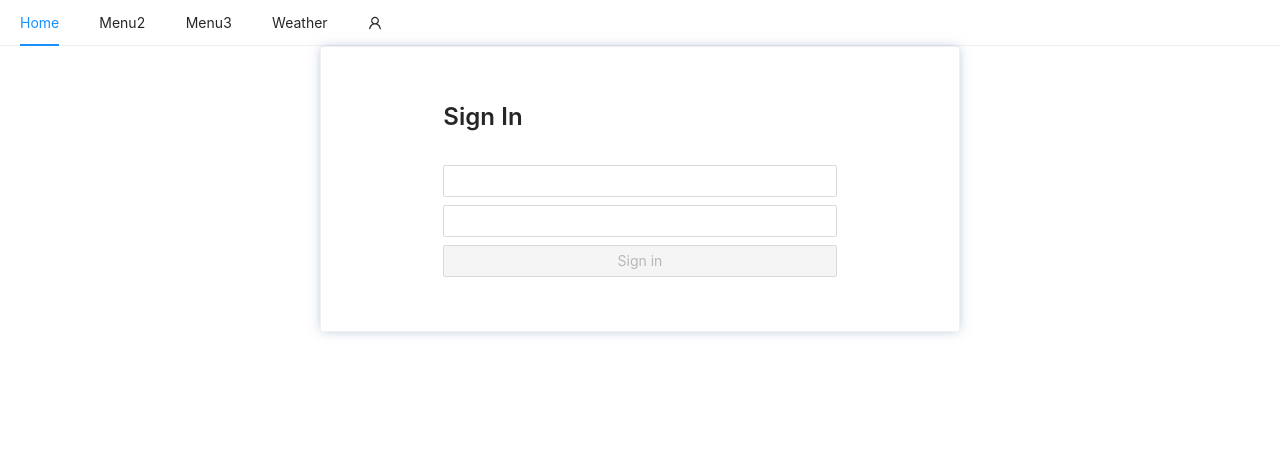
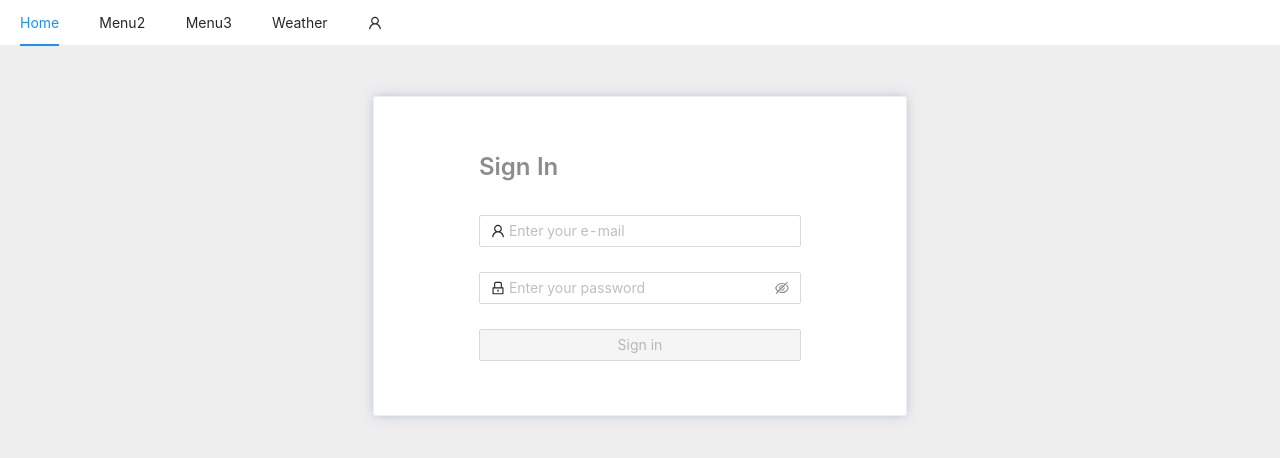
Before and after one commit to pawelpiatekProjects/fireUp, a React (Create React App) app: page /signIn in a window 1280 px wide. Shown: the top 458 px of the page. Built offline with nearby package versions, Linux system fonts and the light colour scheme.

Commit message:
added styles to Account

```diff
--- a/src/Components/Account/Account.tsx
+++ b/src/Components/Account/Account.tsx
@@ -1,42 +1,19 @@
-import React, {useContext, useEffect, useState} from "react";
+import React from "react";
 import TopNav from "../TopNav/TopNav";
-import axios from "axios";
 import {User} from '../../mocks/shared/interfaces';
-import {Row, Col, Card, Avatar} from 'antd';
-import {useHistory} from "react-router";
-import {PopUpContext} from "../../contexts/PopUpContext";
-import account from '../../assets/images/account.png';
+import {Row, Col, Card, Avatar, Divider, Typography} from 'antd';
+import {AccountWrapper,AccountCard} from './AccountStyles';
 
 const { Meta } = Card;
+const {Paragraph, Text} = Typography;
 
-const Account: React.FC = () => {
+interface Props {
+    userData: User
+}
 
-    const [userData, setUserData] = useState({} as User);
-    const history = useHistory();
-    const {onOpenPopUp} = useContext(PopUpContext);
-
-    const fetchUserData = async() => {
-        try {
-            const {data: {user}} = await axios.get<{user: User}>('/user');
-            console.log(user);
-            setUserData(user);
-        } catch (e) {
-            //TODO add error handling
-            console.log(e);
-            onOpenPopUp({
-                header: 'Authentication error',
-                message: 'Authentication data are invalid'
-            });
-            history.push('/signIn');
-        }
-    }
-
-    useEffect(() => {
-        fetchUserData();
-    }, []);
-
+const Account: React.FC<Props> = ({userData}) => {
     return (
-        <>
+        <AccountWrapper>
             <TopNav/>
             <Row>
                 <Col
@@ -46,24 +23,28 @@ const Account: React.FC = () => {
                     sm={{span: 20, offset: 2}}
                     xs={{span: 22, offset: 1}}
                 >
-
-                    <Card
-                        cover={
-                            <img
-                                alt="example"
-                                src={account}
-                            />
-                        }
-                    >
+                    <AccountCard loading={userData.login === undefined}>
                         <Meta
                             avatar={<Avatar src="https://zos.alipayobjects.com/rmsportal/ODTLcjxAfvqbxHnVXCYX.png" />}
-                            title={`Hi ${userData.login}`}
-                            description="This is the description"
+                            title={`Hi: ${userData.login}`}
                         />
-                    </Card>,
+                        <Divider/>
+                        <Paragraph>
+                            <Text strong>Name: </Text>
+                            {userData.name}
+                        </Paragraph>
+                        <Paragraph>
+                            <Text strong>Last name: </Text>
+                            {userData.lastName}
+                        </Paragraph>
+                        <Paragraph>
+                            <Text strong>E-mail: </Text>
+                            {userData.email}
+                        </Paragraph>
+                    </AccountCard>
                 </Col>
             </Row>
-        </>
+        </AccountWrapper>
     )
 };
 
--- /dev/null
+++ b/src/Components/Account/AccountController.tsx
@@ -0,0 +1,38 @@
+import React, {useContext, useEffect, useState} from "react";
+import Account from "./Account";
+import {User} from "../../mocks/shared/interfaces";
+import {useHistory} from "react-router";
+import {PopUpContext} from "../../contexts/PopUpContext";
+import axios from "axios";
+
+const AccountController: React.FC = () => {
+    const [userData, setUserData] = useState({} as User);
+    const history = useHistory();
+    const {onOpenPopUp} = useContext(PopUpContext);
+
+    const fetchUserData = async() => {
+        try {
+            const {data: {user}} = await axios.get<{user: User}>('/user');
+            console.log(user);
+            setUserData(user);
+        } catch (e) {
+            //TODO add error handling
+            console.log(e);
+            onOpenPopUp({
+                header: 'Authentication error',
+                message: 'Authentication data are invalid'
+            });
+            history.push('/signIn');
+        }
+    }
+
+    useEffect(() => {
+        fetchUserData();
+    }, []);
+
+    return (
+        <Account userData={userData}/>
+    )
+};
+
+export default AccountController;
--- /dev/null
+++ b/src/Components/Account/AccountStyles.ts
@@ -0,0 +1,13 @@
+import styled from "styled-components";
+import {Card} from 'antd';
+import * as variables from '../../assets/styles/variables';
+
+export const AccountWrapper = styled.div`
+  height: 100vh;
+  background: ${variables.primaryGray};
+`;
+
+export const AccountCard = styled(Card)`
+  box-shadow: ${variables.boxShadowSecondary};
+  margin-top: 5rem;
+`;
--- a/src/Components/App/App.tsx
+++ b/src/Components/App/App.tsx
@@ -7,9 +7,11 @@ import Home from "../Home/Home";
 import PopUpContextProvider from "../../contexts/PopUpContext";
 import PopUp from "../PopUp/PopUp";
 import SignInController from "../SignIn/SignInController";
-import Account from "../Account/Account";
+import AccountController from "../Account/AccountController";
 
 function App() {
+
+
   return (
         <>
             <GlobalStyle/>
@@ -17,7 +19,7 @@ function App() {
                 <PopUp/>
                 <BrowserRouter>
                     <Switch>
-                        <Route path='/account' exact component={Account}/>
+                        <Route path='/account' exact component={AccountController}/>
                         <Route path='/signIn' exact component={SignInController}/>
                         <Route path='/weather' exact component={WeatherController}/>
                         <Route path='/home' exact component={Home}/>
--- a/src/Components/SignIn/SignIn.tsx
+++ b/src/Components/SignIn/SignIn.tsx
@@ -2,6 +2,7 @@ import React from "react";
 import TopNav from "../TopNav/TopNav";
 import SignInForm from "./SignInForm/SignInForm";
 import {Row, Col, Space} from 'antd';
+import {SignInWrapper, SignInFormWrapper} from './SignInStyles';
 
 interface Props {
     handleSubmit: (email: string, password: string) => void;
@@ -10,20 +11,23 @@ interface Props {
 
 const SignIn: React.FC<Props> = ({handleSubmit, isLoading}) => {
     return (
-        <>
+        <SignInWrapper>
             <TopNav/>
             <Row>
                 <Col
-                    xl={{span: 12, offset: 6}}
+                    xxl={{span: 6, offset: 9}}
+                    xl={{span: 10, offset: 7}}
                     lg={{span: 12, offset: 6}}
                     md={{span: 16, offset: 4}}
                     sm={{span: 20, offset: 2}}
                     xs={{span: 22, offset: 1}}
                 >
-                    <SignInForm handleSubmit={handleSubmit} isLoading={isLoading}/>
+                    <SignInFormWrapper>
+                        <SignInForm handleSubmit={handleSubmit} isLoading={isLoading}/>
+                    </SignInFormWrapper>
                 </Col>
             </Row>
-        </>
+        </SignInWrapper>
     )
 };
 
--- a/src/Components/SignIn/SignInForm/SignInForm.tsx
+++ b/src/Components/SignIn/SignInForm/SignInForm.tsx
@@ -2,7 +2,8 @@ import React from "react";
 import {Formik, Field, Form, FieldProps} from "formik";
 import * as Yup from 'yup';
 import {Input, Card, Button, Typography, Row, Col, Space} from 'antd';
-import {SpaceWrapper, ErrorMessage, CardWrapper} from './SignInFormStyles';
+import {SpaceWrapper, ErrorMessage, CardWrapper, FieldWrapper} from './SignInFormStyles';
+import {UserOutlined, LockOutlined} from '@ant-design/icons';
 
 const {Title, Text} = Typography;
 
@@ -46,18 +47,20 @@ const SignInForm: React.FC<Props> = ({handleSubmit, isLoading}) => {
                             xs={{span: 22, offset: 1}}
                         >
                             <SpaceWrapper direction='vertical' size={20} >
-                                <Title level={3}>Sign In</Title>
+                                <Title level={3} type='secondary'>Sign In</Title>
                                 <Form>
-                                    <SpaceWrapper direction='vertical'  >
+                                    <FieldWrapper>
                                         <Field name='email' placeholder='your e-mail'>{({field}: FieldProps) => (
-                                            <Input {...field}/>
+                                            <Input {...field} prefix={<UserOutlined/>} placeholder='Enter your e-mail'/>
                                         )}</Field>
-                                        {errors.email && touched.email ? <ErrorMessage type='danger'>{errors.email}</ErrorMessage> : null}
-                                        <Field name='password' placeholder='your password'>{({field}: FieldProps) => (
-                                            <Input {...field}/>
-                                        )}</Field>
-                                        {errors.password && touched.password ? <ErrorMessage type='danger'>{errors.password}</ErrorMessage> : null}
-
+                                        {errors.email && touched.email ? <ErrorMessage >{errors.email}</ErrorMessage> : <ErrorMessage/>}
+                                    </FieldWrapper>
+                                     <FieldWrapper>
+                                         <Field name='password' placeholder='your password'>{({field}: FieldProps) => (
+                                             <Input.Password {...field} prefix={<LockOutlined/>} placeholder='Enter your password'/>
+                                         )}</Field>
+                                         {errors.password && touched.password ? <ErrorMessage>{errors.password}</ErrorMessage> : <ErrorMessage/>}
+                                     </FieldWrapper>
                                         <Button
                                             loading={isLoading}
                                             htmlType="submit"
@@ -67,7 +70,7 @@ const SignInForm: React.FC<Props> = ({handleSubmit, isLoading}) => {
                                         >
                                             Sign in
                                         </Button>
-                                    </SpaceWrapper>
+
                                 </Form>
                             </SpaceWrapper>
                         </Col>
--- a/src/Components/SignIn/SignInForm/SignInFormStyles.ts
+++ b/src/Components/SignIn/SignInForm/SignInFormStyles.ts
@@ -3,6 +3,7 @@ import {Space, Typography, Card} from 'antd';
 import * as variables from '../../../assets/styles/variables'
 
 const {Text} = Typography;
+
 
 export const CardWrapper = styled(Card)`
   box-shadow: ${variables.boxShadowSecondary};
@@ -13,8 +14,14 @@ export const SpaceWrapper = styled(Space)`
   width: 100%;
 `;
 
-export const ErrorMessage = styled(Text)`
+export const FieldWrapper = styled.div`
+  //margin-top: 3rem;
+`;
+
+export const ErrorMessage = styled.p`
   font-size: 1.2rem;
-  margin: 0;
+  margin-bottom: .5rem;
+  color: ${variables.primaryRed};
   font-weight: bold;
+  height: 2rem;
 `;
--- /dev/null
+++ b/src/Components/SignIn/SignInStyles.ts
@@ -0,0 +1,11 @@
+import styled from "styled-components";
+import * as variables from '../../assets/styles/variables';
+
+export const SignInWrapper = styled.div`
+  background: ${variables.primaryGray};
+  height: 100vh;
+`;
+
+export const SignInFormWrapper = styled.div`
+  margin-top: 5rem;
+`;
--- a/src/assets/styles/variables.ts
+++ b/src/assets/styles/variables.ts
@@ -8,6 +8,7 @@ export const secondaryBlue = 'rgb(116, 140, 183, .6)';
 export const colorLight = '#fff';
 export const colorLightRgba = 'rgba(255, 255, 255, .7)'
 export const primaryGray = '#eee';
+export const primaryRed = '#ff4c4c';
 
 
 // Box shadow
```
